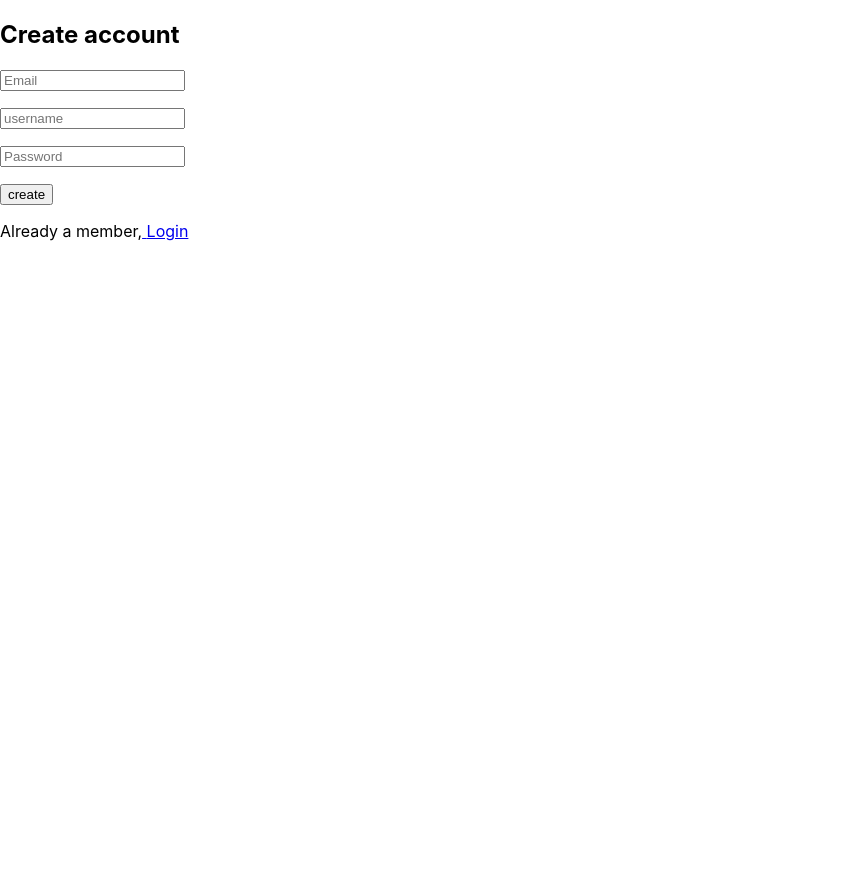
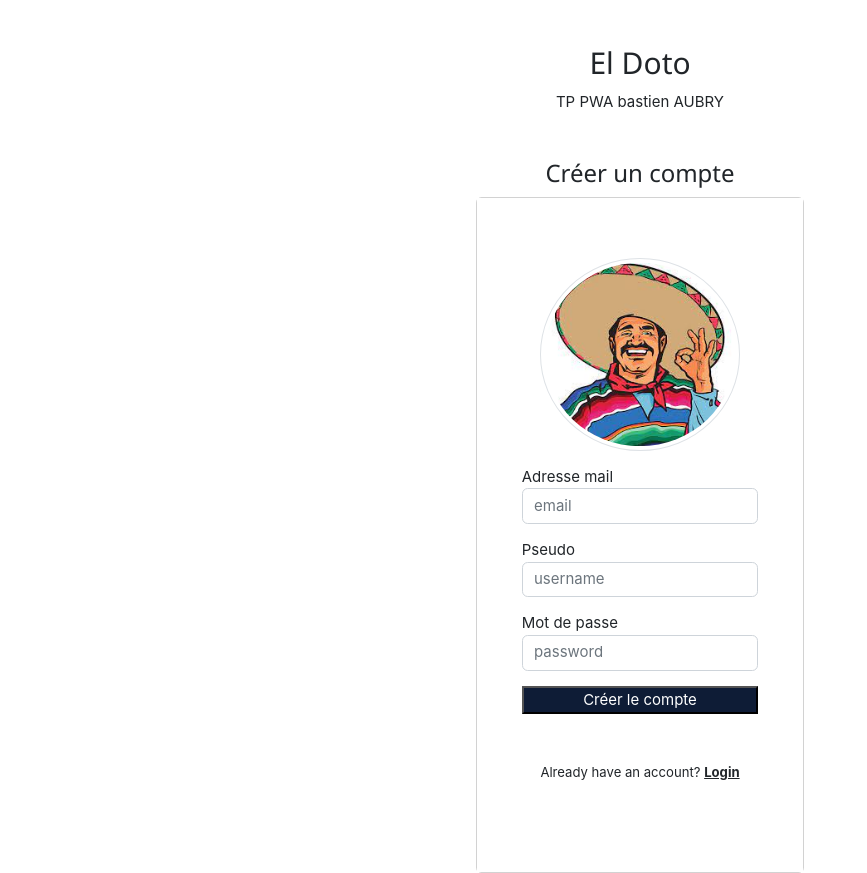
Before and after one commit to Elevane/APP-reactnative-doto, a React (Create React App) app: page /createAccount in a window 1280 px wide. Shown: the whole page, without its empty margins (0-867 px from the left). Before the commit the page ends 800 px from the top, so only its background shows below. Built offline with nearby package versions, Linux system fonts and the light colour scheme.

Commit message:
feat : - styling - correction du layout home page

```diff
--- a/public/index.html
+++ b/public/index.html
@@ -11,6 +11,8 @@
     />
     <link rel="stylesheet" href="%PUBLIC_URL%/style.css"/>
     <link rel="apple-touch-icon" href="%PUBLIC_URL%/logo192.png" />
+    <link href="https://cdn.jsdelivr.net/npm/bootstrap@5.2.2/dist/css/bootstrap.min.css" rel="stylesheet" integrity="sha384-Zenh87qX5JnK2Jl0vWa8Ck2rdkQ2Bzep5IDxbcnCeuOxjzrPF/et3URy9Bv1WTRi" crossorigin="anonymous">
+  <link rel="stylesheet" href="https://www.w3schools.com/w3css/4/w3.css">
     <!--
       manifest.json provides metadata used when your web app is installed on a
       user's mobile device or desktop. See https://developers.google.com/web/fundamentals/web-app-manifest/
--- a/public/style.css
+++ b/public/style.css
@@ -131,3 +131,43 @@ h1 {
         font-size: 25px;
     }
  }
+
+ .btn-color:hover{
+  background-color: white;
+  color: #0e1c36;
+  border: 0.5px solid #0e1c36;
+  }
+
+.btn-color{
+  width: 60%;
+  background-color: #0e1c36;
+  color: white;
+}
+
+.profile-image-pic{
+  height: 200px;
+  width: 200px;
+  object-fit: cover;
+}
+
+
+
+.cardbody-color{
+  background-color: #ffffff;
+}
+
+a{
+  text-decoration: none;
+}
+
+.marker {
+
+}
+.chart{
+  width: 30%;
+  height: 30%;
+  margin: 25px;
+  padding: 25px;
+  border: 1px solid lightgray;
+  border-radius: 5px;
+}
--- a/src/Components/Home.js
+++ b/src/Components/Home.js
@@ -21,7 +21,7 @@ export default function Home() {
       <h1>
         Liste des Projets de
         {user !== false ? (
-          <strong style={{ color: "red" }}>{user.username}</strong>
+          <strong style={{ color: "red" }}>{` ${user.username} `}</strong>
         ) : (
           ""
         )}
--- a/src/Components/auth/CreateAccount.js
+++ b/src/Components/auth/CreateAccount.js
@@ -13,52 +13,90 @@ export default function CreateAccount() {
   };
 
   return (
-    <div id="login-form-wrap">
-      <h2 className="pb-2"> Create account </h2>
-      <form id="login-form" onSubmit={handleSubmit}>
-        <p>
+    <div className="container">
+      <div className="row">
+        <div className="col-md-6 offset-md-3">
+          <h2 className="text-center text-dark mt-5">El Doto</h2>
+
+          <div className="text-center mb-5 text-dark">TP PWA bastien AUBRY</div>
+          <h3 className="text-center text-blue mt-5">Créer un compte</h3>
+          <div className="card"  style={{width : "60%", margin : "auto"}}>
+            <form
+              className="card-body cardbody-color p-lg-5"
+              onSubmit={handleSubmit}
+            >
+              <div className="text-center">
+                <img
+                  src="mex.jpg"
+                  className="img-fluid profile-image-pic img-thumbnail rounded-circle my-3"
+                  width="200px"
+                  alt="profile"
+                />
+              </div>
+
+              <div className="mb-3">
+              <label>Adresse mail</label>
                 <input
                   type="text"
                   id="email"
                   onChange={(e) => setEmail(e.target.value)}
                   name="email"
-            placeholder="Email"
+                  placeholder="email"
+                  aria-describedby="emailHelp"
+                  className="form-control"
                   required
                 />
-        </p>
-        <p>
+              </div>
+              <div className="mb-3">
+              <label>Pseudo</label>
                 <input
                   type="text"
                   id="username"
                   onChange={(e) => setUserName(e.target.value)}
                   name="username"
                   placeholder="username"
+                  aria-describedby="usernameHelp"
+                  className="form-control"
                   required
                 />
-        </p>
-        <p>
+              </div>
+              <div className="mb-3">
+              <label>Mot de passe</label>
                 <input
                   type="password"
                   id="password"
                   onChange={(e) => setPassword(e.target.value)}
                   name="password"
-            placeholder="Password"
+                  placeholder="password"
+                  className="form-control"
                   required
                 />
-        </p>
-        <p>
-          <input type="submit" id="create" value="create" />
-        </p>
-      </form>
-      <div id="create-account-wrap">
-        <p>
+              </div>
+              <div className="text-center">
+              <input
+                type="submit"
+                id="Créer"
+                value="Créer le compte"
+                className="btn-color px-5 mb-5 w-100"
+              />
+              </div>
+              <div
+                id="emailHelp"
+                className="form-text text-center mb-5 text-dark"
+              >
+                Already have an account?{" "}
+                <a
+                  href="/login"
 
-          Already a member,
-          <a href="/login">
-            {"   "}
+                  className="text-dark fw-bold"
+                >
+                  {" "}
                   Login
                 </a>
-        </p>
+              </div>
+            </form>
+          </div>
+        </div>
       </div>
     </div>
   );
--- a/src/Components/auth/Login.js
+++ b/src/Components/auth/Login.js
@@ -1,10 +1,5 @@
 import React, {  useState } from "react";
 import useApi from "../../Hooks/useApi";
-
-
-
-
-
 
 export default function Login() {
   const [email, setEmail] = useState();
@@ -22,42 +17,76 @@ export default function Login() {
   };
 
   return (
-    <div id="login-form-wrap">
-      <h2> Login </h2>
-      <form id="login-form" onSubmit={handleSubmit}>
-        <p>
+
+    <div className="container">
+    <div className="row">
+      <div className="col-md-6 offset-md-3">
+        <h2 className="text-center text-dark mt-5">El Doto</h2>
+        <div className="text-center mb-5 text-dark">TP PWA bastien AUBRY</div>
+        <div className="card " style={{width : "60%", margin : "auto"}}>
+          <form
+            className="card-body cardbody-color p-lg-5"
+            onSubmit={handleSubmit}
+          >
+            <div className="text-center">
+              <img
+                src="mex.jpg"
+                className="img-fluid profile-image-pic img-thumbnail rounded-circle my-3"
+                width="200px"
+                alt="profile"
+              />
+            </div>
+
+            <div className="mb-3">
+              <label>Adresse mail</label>
               <input
                 type="text"
                 id="email"
                 onChange={(e) => setEmail(e.target.value)}
                 name="email"
-            placeholder="email"
+                placeholder="Email"
+                aria-describedby="emailHelp"
+                className="form-control"
                 required
               />
-        </p>
-        <p>
+            </div>
+            <div className="mb-3">
+            <label>Mot de passe</label>
               <input
                 type="password"
                 id="password"
                 onChange={(e) => setPassword(e.target.value)}
                 name="password"
                 placeholder="password"
+                className="form-control"
                 required
               />
-        </p>
-        <p>
-          <input type="submit" id="login" value="Login" />
-        </p>
+            </div>
+            <div className="text-center">
+              <input
+                type="submit"
+                id="login"
+                value="Login"
+                className="btn-color px-5 mb-5 w-100"
+              />
+            </div>
+            <div
+              id="emailHelp"
+              className="form-text text-center mb-5 text-dark"
+            >
+              Not Registered?{" "}
+              <a
+                href="/createAccount"
+                onClick={handleCreateAccount}
+                className="text-dark fw-bold"
+              >
+                {" "}
+                Create an Account
+              </a>
+            </div>
           </form>
-      <div id="create-account-wrap">
-        <p>
-
-          Not a member ?
-          <a href="/create" onClick={handleCreateAccount}>
-
-            Create Account
-          </a>
-        </p>
+        </div>
+      </div>
     </div>
   </div>
   );
```
Also changed, not shown: public/mex.jpg (added). Lines whose indentation alone changed are shown as unchanged.
